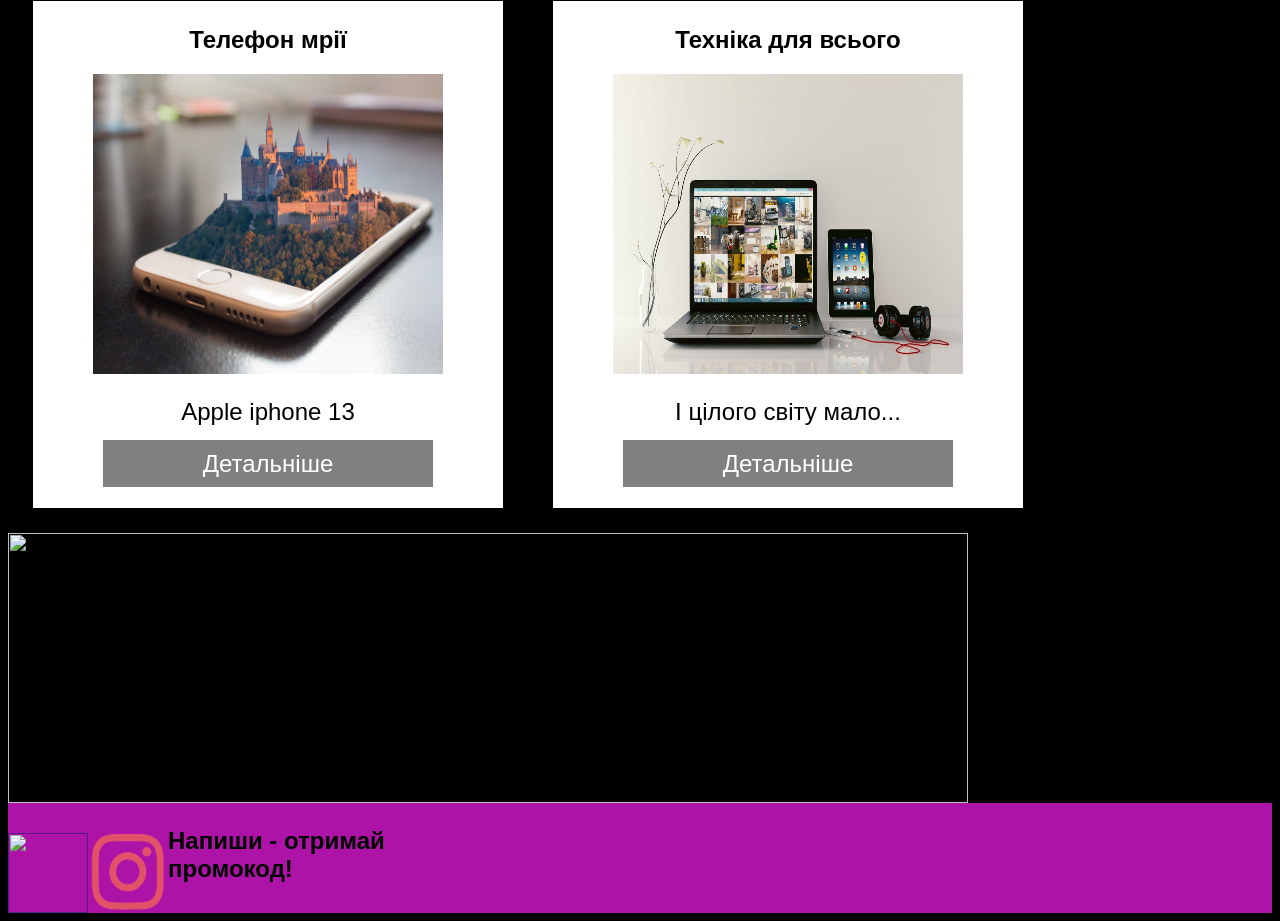
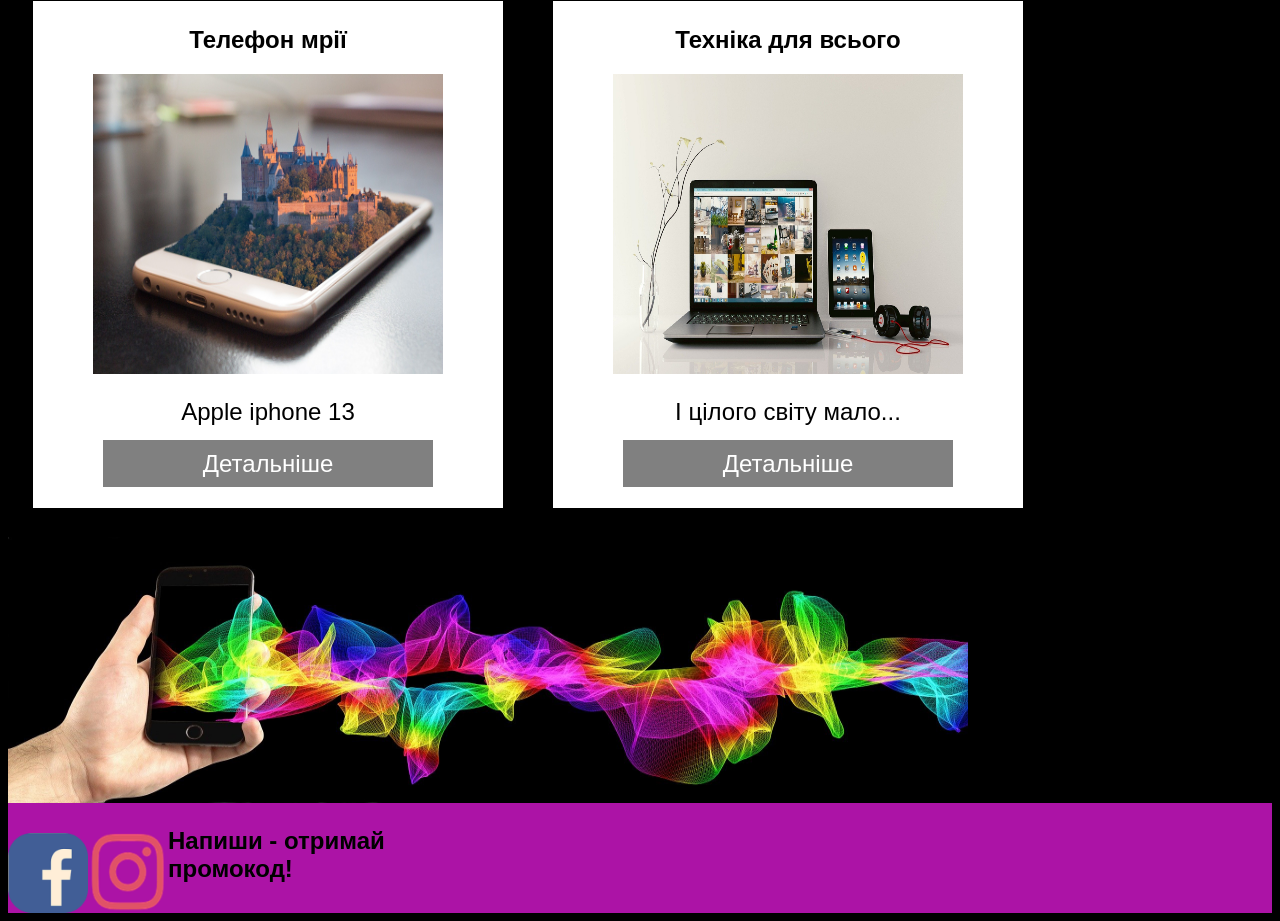
Before and after one commit to Ma1ukArtem/o, a plain HTML site: page index.html in a window 1280 px wide. Shown: the part 832-1753 px from the top of the page. Drawn offline with Linux system fonts and the light colour scheme.

Commit message:
Update index.html

```diff
--- a/index.html
+++ b/index.html
@@ -41,10 +41,10 @@
                     <a class="article-but" href="">Детальніше</a>
                 </article>
             </section>
-            <img src="f6.svg" width="960" height="270"/>
+            <img src="f6.jpg" width="960" height="270"/>
         </main>
         <footer class="rrr">
-            <a class="hyh" href=""><img src="f7.svg" width="80px" height="80px"></a>
+            <a class="hyh" href=""><img src="f7.png" width="80px" height="80px"></a>
             <a class="hyh" href=""><img src="f8.png" width="80px" height="80px"></a>
             <p><b>Напиши - отримай <br/> промокод!</b></p>
         </footer>
```
